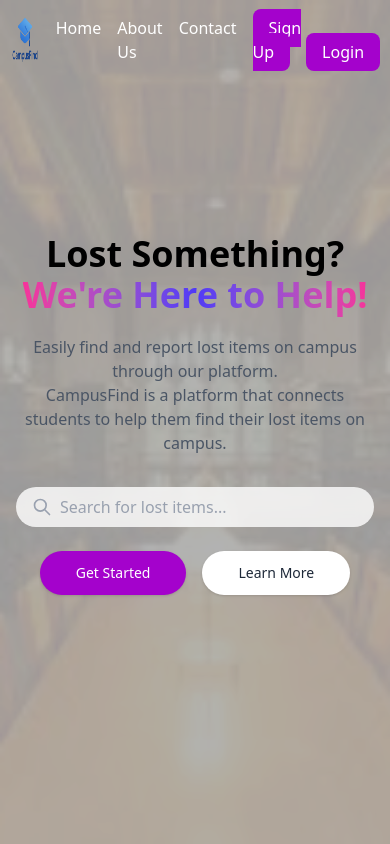
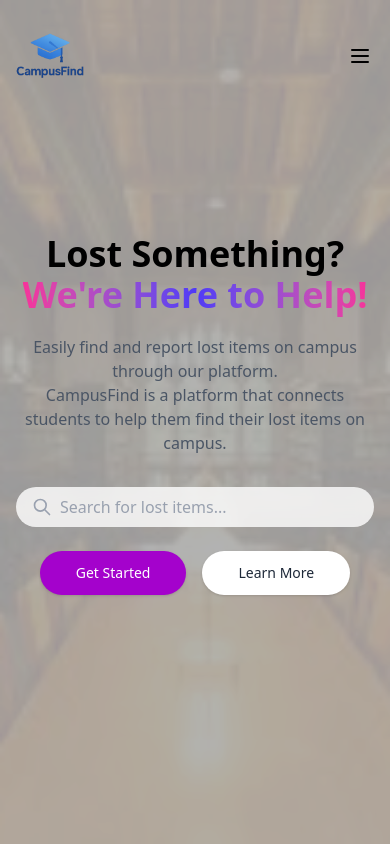
Before and after one commit to mahitoh/CampusFind, a React (Vite) app in the folder frontend/: page / in a window 390 px wide. Shown: the top 844 px of the page. Built offline with nearby package versions, Linux system fonts and the light colour scheme; no server answers.

Commit message:
started the responsive design for the landing page and the login and sign up pages

```diff
--- a/frontend/src/components/Footer.jsx
+++ b/frontend/src/components/Footer.jsx
@@ -9,9 +9,9 @@ import {
 
 const Footer = () => {
   return (
-    <footer className="bg-gray-800 px-4 md:px-16 lg:px-28 py-2">
+    <footer className="bg-gray-800 px-4 items-center md:px-16 lg:px-28 py-2">
       <div className="grid grid-cols-1 md:grid-cols-3 gap-6 mt-8 justify-center">
-        <div className="mr-10">
+        <div className="lg:mr-10 mr-0">
           <h2 className="text-lg font-bold mb-4 text-white ">
             About CampusFind
           </h2>
@@ -53,7 +53,6 @@ const Footer = () => {
           <h2 className="text-lg font-bold mb-4 text-white">Follow Us</h2>
           <ul className="flex space-x-4 ">
             <li>
-              {" "}
               <FaFacebook className="text-[#a402cc] hover:text-white cursor-pointer" />
               <a href="#" className="text-[#a402cc] hover:text-white">
                 <i className="fab fa-facebook"></i>
@@ -66,21 +65,18 @@ const Footer = () => {
               </a>
             </li>
             <li>
-              {" "}
               <FaInstagram className="text-[#a402cc] hover:text-white cursor-pointer" />
               <a href="#" className="text-gray-400 hover:text-white">
                 <i className="fab fa-instagram"></i>
               </a>
             </li>
             <li>
-              {" "}
               <FaLinkedin className="text-[#a402cc] hover:text-white cursor-pointer" />
               <a href="#" className="text-gray-400 hover:text-white">
                 <i className="fab fa-linkedin"></i>
               </a>
             </li>
             <li>
-              {" "}
               <FaGithub className="text-[#a402cc] hover:text-white cursor-pointer" />
               <a href="#" className="text-gray-400 hover:text-white">
                 <i className="fab fa-linkedin"></i>
--- a/frontend/src/components/NavBar.jsx
+++ b/frontend/src/components/NavBar.jsx
@@ -6,6 +6,7 @@ import { useAuth } from "../context/AuthContextNew";
 const NavBar = () => {
   const [isScrolled, setIsScrolled] = useState(false);
   const { isAuthenticated, signOut } = useAuth();
+  const [isMobileMenuOpen, setIsMobileMenuOpen] = useState(false);
   const navigate = useNavigate();
 
   useEffect(() => {
@@ -38,11 +39,38 @@ const NavBar = () => {
       }`}
     >
       <div className="mx-auto w-full max-w-screen-xl px-2.5 lg:px-20 relative">
-        <div className="flex items-center justify-between">
+        <div className="flex items-center justify-between py-4">
           <div>
-            <img src={logoUrl} alt="Logo" className="h-20 w-20" />
+            <img
+              src={logoUrl}
+              alt="Logo"
+              className="h-20 w-20 md:h-20 md:w-20"
+            />
           </div>
-          <nav>
+          {/* Hamburger Menu Button */}
+          <button
+            onClick={() => setIsMobileMenuOpen(!isMobileMenuOpen)}
+            className="lg:hidden p-2"
+          >
+            <svg
+              className="w-6 h-6"
+              fill="none"
+              stroke="currentColor"
+              viewBox="0 0 24 24"
+            >
+              <path
+                strokeLinecap="round"
+                strokeLinejoin="round"
+                strokeWidth={2}
+                d={
+                  isMobileMenuOpen
+                    ? "M6 18L18 6M6 6l12 12"
+                    : "M4 6h16M4 12h16M4 18h16"
+                }
+              />
+            </svg>
+          </button>
+          <nav className="hidden lg:block">
             <ul className="flex flex-row space-x-4 p-4">
               <li>
                 <a
@@ -76,7 +104,7 @@ const NavBar = () => {
               </li>
             </ul>
           </nav>{" "}
-          <div>
+          <div className="hidden lg:block">
             {isAuthenticated ? (
               <>
                 <Link
@@ -112,6 +140,76 @@ const NavBar = () => {
               </>
             )}
           </div>
+          {/* Mobile Menu */}
+          {isMobileMenuOpen && (
+            <div className="lg:hidden absolute top-full left-0 right-0 bg-white shadow-lg">
+              <nav className="flex flex-row px-2 py-2">
+                <ul className=" space-y-2 items-center">
+                  <li>
+                    <a
+                      href="/"
+                      className="block py-2 text-gray-800 font-medium hover:text-accent transition-colors"
+                    >
+                      Home
+                    </a>
+                  </li>
+                  <li>
+                    <a
+                      href=""
+                      className="block py-2 text-gray-800 font-medium hover:text-accent transition-colors"
+                    >
+                      About Us
+                    </a>
+                  </li>
+                  <li>
+                    <a
+                      href=""
+                      className="block py-2 text-gray-800 font-medium hover:text-accent transition-colors"
+                    >
+                      Contact
+                    </a>
+                  </li>
+                </ul>
+              </nav>
+              <div className="px-4 py-2 space-y-2">
+                {isAuthenticated ? (
+                  <>
+                    <Link
+                      to="/dashboard"
+                      className="block w-full text-center font-medium bg-[#098dc1] px-4 py-2 rounded-lg text-white cursor-pointer hover:bg-accent/90 active:opacity-70 transition-all"
+                    >
+                      Dashboard
+                    </Link>
+                    <button
+                      onClick={() => {
+                        signOut();
+                        navigate("/");
+                        setIsMobileMenuOpen(false);
+                      }}
+                      className="block w-full text-center font-medium bg-red-500 px-4 py-2 rounded-lg text-white cursor-pointer hover:bg-red-600 active:opacity-70 transition-all"
+                    >
+                      Logout
+                    </button>
+                  </>
+                ) : (
+                  <>
+                    <Link
+                      to="/signup"
+                      className="block w-[400px] text-center font-medium bg-[#a402cc] px-4 py-2 rounded-lg text-white cursor-pointer hover:bg-accent/90 active:opacity-70 transition-all"
+                    >
+                      Sign Up
+                    </Link>
+                    <Link
+                      to="/login"
+                      className="block w-[400px] text-center font-medium bg-[#a402cc] px-4 py-2 rounded-lg text-white cursor-pointer hover:bg-accent/90 active:opacity-70 transition-all"
+                    >
+                      Login
+                    </Link>
+                  </>
+                )}
+              </div>
+            </div>
+          )}
         </div>
       </div>
     </div>
--- a/frontend/src/components/Testimonials.jsx
+++ b/frontend/src/components/Testimonials.jsx
@@ -36,7 +36,7 @@ const Testimonials = () => {
     <section className="pt-0 pb-16 bg-white" id="testimonials">
       {/* Statistics */}
       <div className="bg-gradient-to-r from-indigo-500 to-purple-600 p-6 text-white shadow-xl mb-12">
-        <div className="grid grid-cols-3 md:grid-cols-3 gap-8 text-center">
+        <div className="grid grid-cols-1 md:grid-cols-3 gap-8 text-center">
           {stats.map((stat, index) => (
             <div key={index}>
               <div className="text-4xl font-bold mb-2">{stat.value}</div>
--- a/frontend/src/pages/SignUp.jsx
+++ b/frontend/src/pages/SignUp.jsx
@@ -128,7 +128,6 @@ const SignUp = ({ isLoginMode = false }) => {
   };
   return (
     <div className="flex items-center justify-center min-h-screen bg-gradient-to-br from-[#098dc1] via-[#098dc1] to-[#f417de]">
-      {" "}
       {/* Back button - positioned absolutely at the top-left corner */}
       <button
         onClick={() => navigate("/")}
@@ -146,7 +145,6 @@ const SignUp = ({ isLoginMode = false }) => {
             isRegister ? "-translate-x-full" : "translate-x-0"
           }`}
         >
-          {" "}
           <h2 className="text-2xl font-bold text-gray-800 mb-6">Login</h2>{" "}
           <form onSubmit={handleLoginSubmit}>
             <FormInput
@@ -172,7 +170,7 @@ const SignUp = ({ isLoginMode = false }) => {
             <FormOptions />
             <SubmitButton text="Login" />
           </form>
-          <SocialMediaButtons />{" "}
+          {/* <SocialMediaButtons /> */}
           <p className="text-sm mt-4 text-center cursor-pointer">
             <a
               href="#"
@@ -193,10 +191,7 @@ const SignUp = ({ isLoginMode = false }) => {
             isRegister ? "translate-x-0" : "translate-x-full"
           }`}
         >
-          {" "}
-          <h2 className="text-2xl font-bold text-gray-800 mb-6">
-            Register
-          </h2>{" "}
+          <h2 className="text-2xl font-bold text-gray-800 mb-6">Register</h2>
           <form onSubmit={handleRegisterSubmit}>
             <FormInput
               icon={FaUser}
@@ -241,7 +236,7 @@ const SignUp = ({ isLoginMode = false }) => {
             <FormOptions />
             <SubmitButton text="Register" />
           </form>
-          <SocialMediaButtons />{" "}
+          {/* <SocialMediaButtons /> */}
           <p className="text-sm mt-4 text-center">
             <a
               href="#"
```
